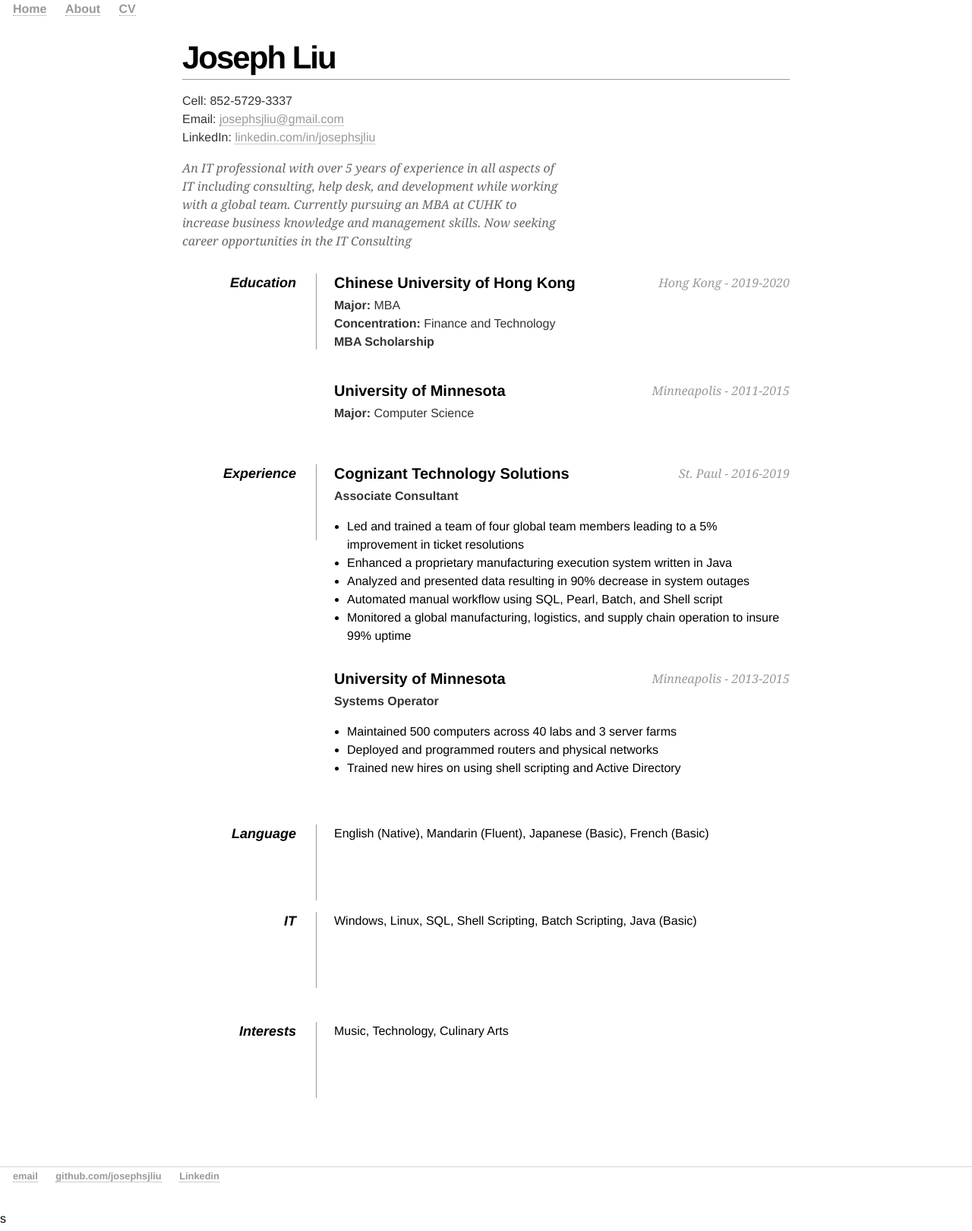
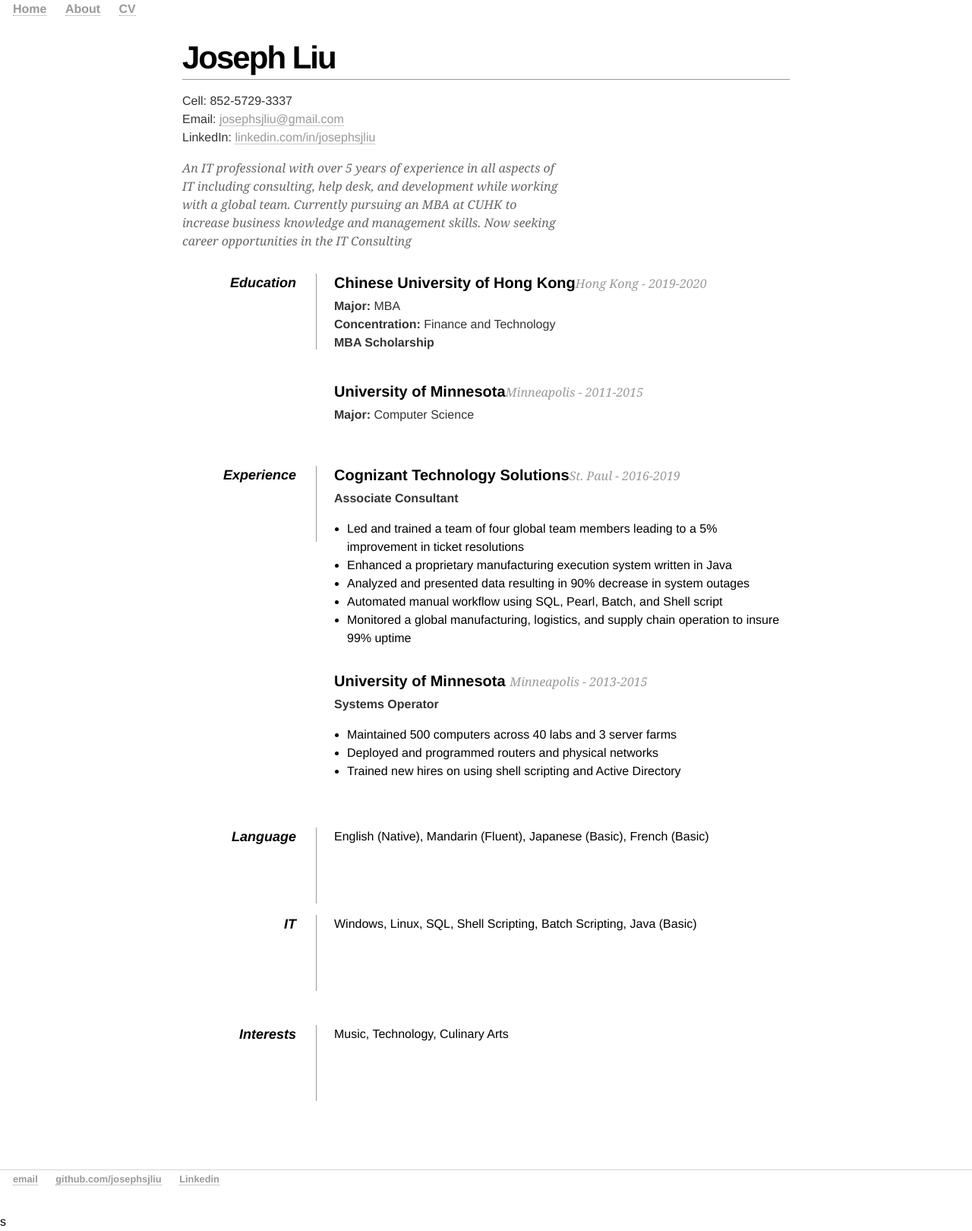
Before and after one commit to josephsjliu/josephsjliu.github.io, a Jekyll site: the page built from cv/index.html, in a window 1280 px wide. Shown: the whole page at 76% size. Built offline with Jekyll 4.4.1, drawn with Linux system fonts in a browser that asks for light colours.

Commit message:
removed absoltute css

```diff
--- a/css/cv.css
+++ b/css/cv.css
@@ -49,7 +49,7 @@ h2 {
 	position: relative;
 }
 h2 span {
-	position: absolute;
+	position: static;
 	bottom: 0;
 	right: 0;
 	font-style: italic;
```
Also changed, not shown: cv/images/noise.jpg (deleted), 1 other file.
